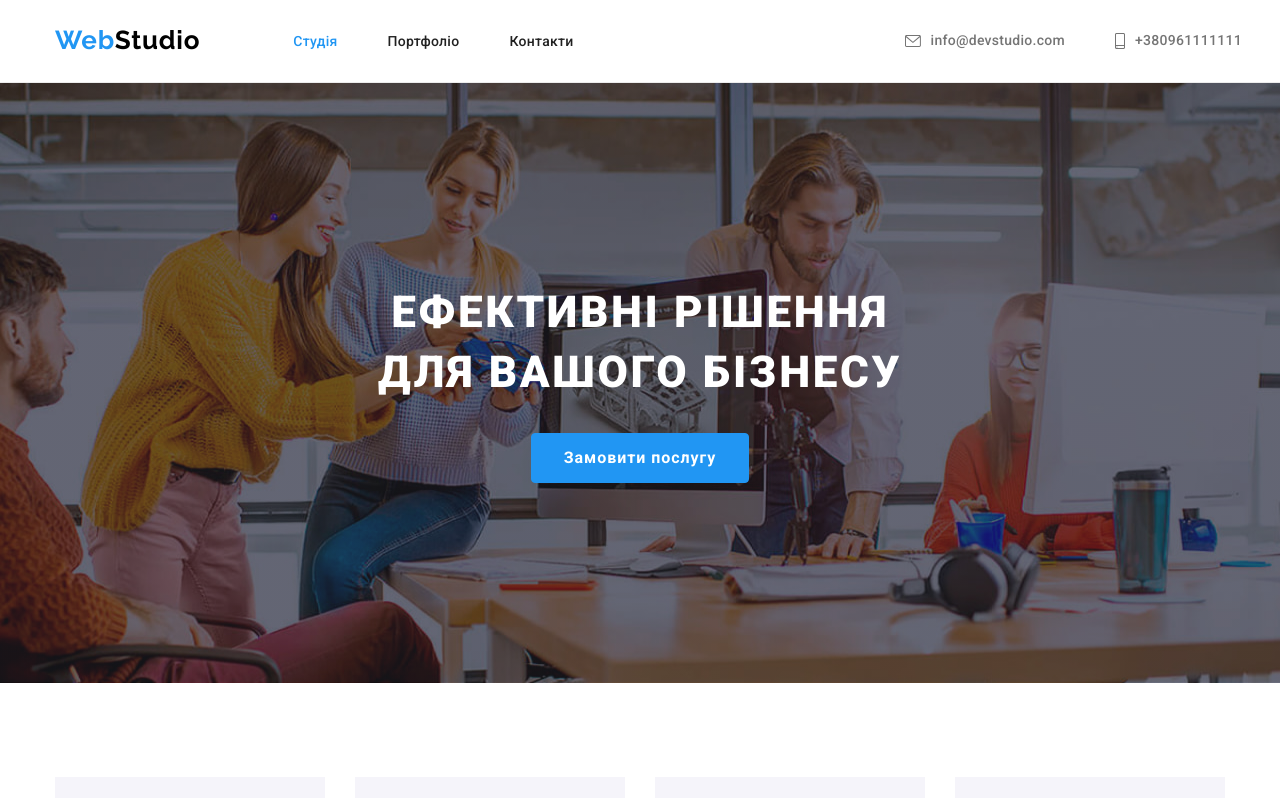
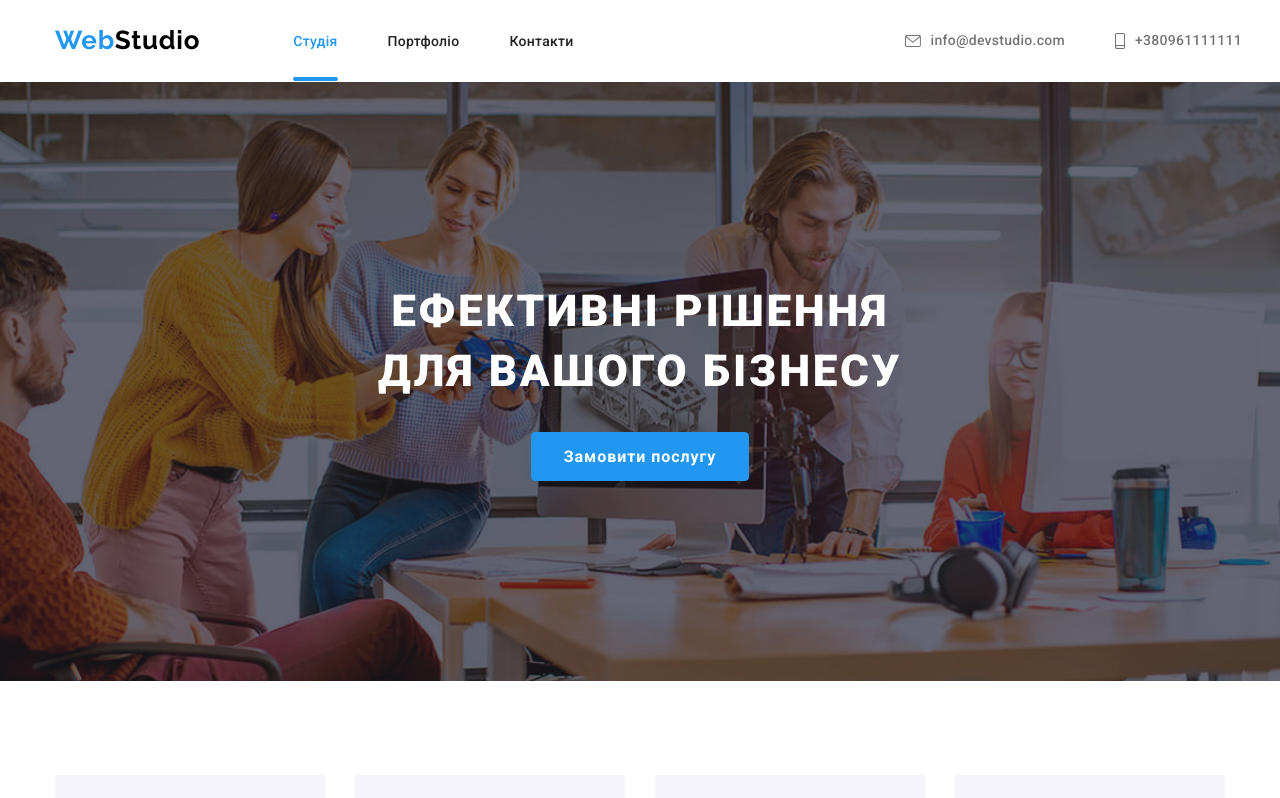
Before and after one commit to Korniy/goit-markup-hw-05, a plain HTML site: page index.html in a window 1280 px wide. Shown: the top 798 px of the page. Drawn offline with nearby package versions, Linux system fonts and the light colour scheme.

Commit message:
добавляє лінію поточної сторінки

```diff
--- a/css/styles.css
+++ b/css/styles.css
@@ -102,6 +102,25 @@ span {
   color: var(--main-text-color);
 }
 
+.nav-link.current {
+  position: relative;
+  padding-bottom: 28px;
+}
+
+.current::after {
+  position: absolute;
+  top: 100%;
+  left: 0;
+  content: '';
+
+  display: inline-block;
+  border-radius: 2px;
+  width: 100%;
+  height: 4px;
+
+  background-color: var(--accent-text-color);
+}
+
 .nav-link:hover,
 .nav-link:focus {
   color: var(--accent-text-color);
@@ -192,6 +211,7 @@ span {
   text-align: center;
   padding-top: 200px;
   padding-bottom: 200px;
+  margin-top: -1.5px;
 }
 
 .hero-title {
```
